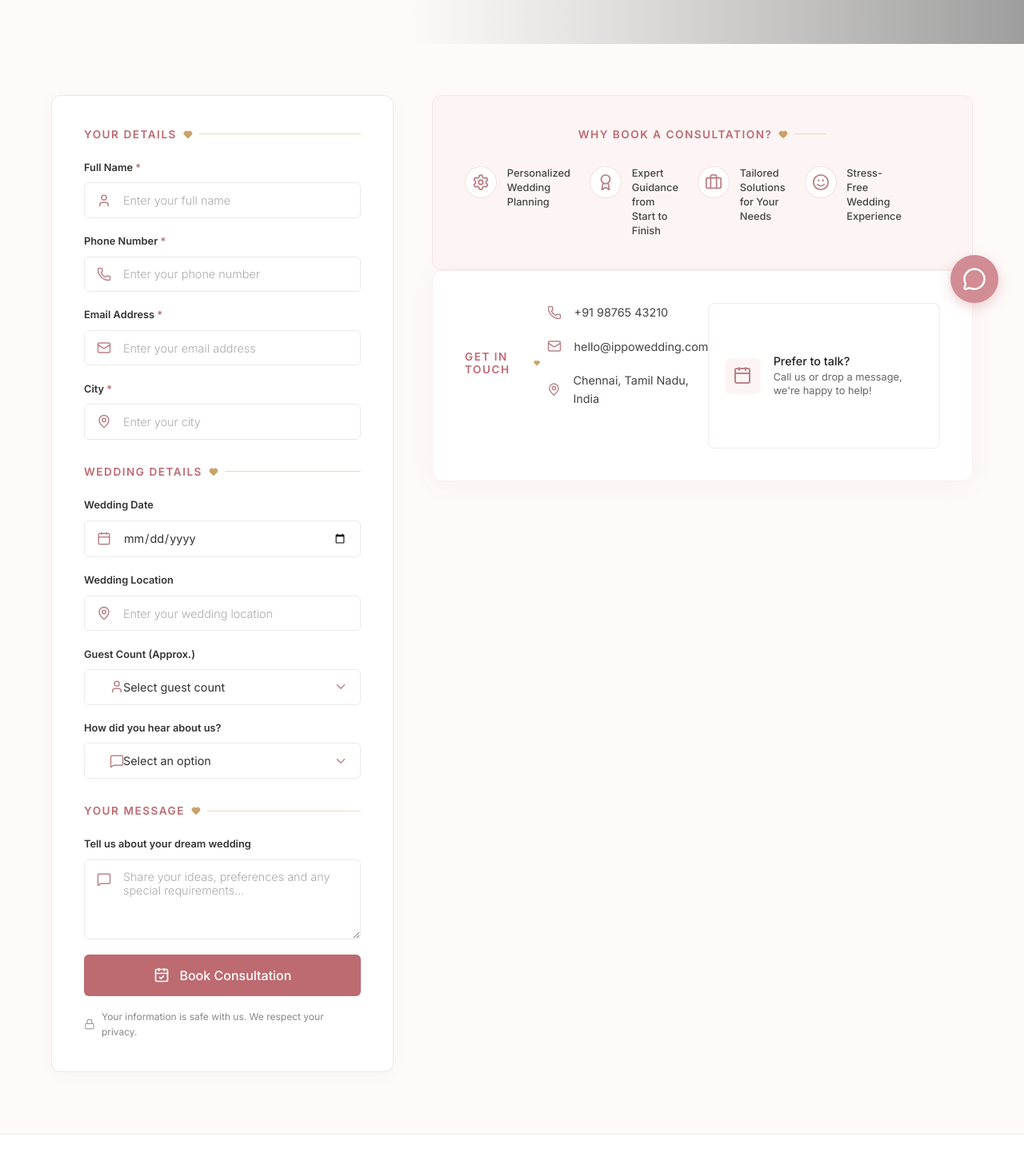
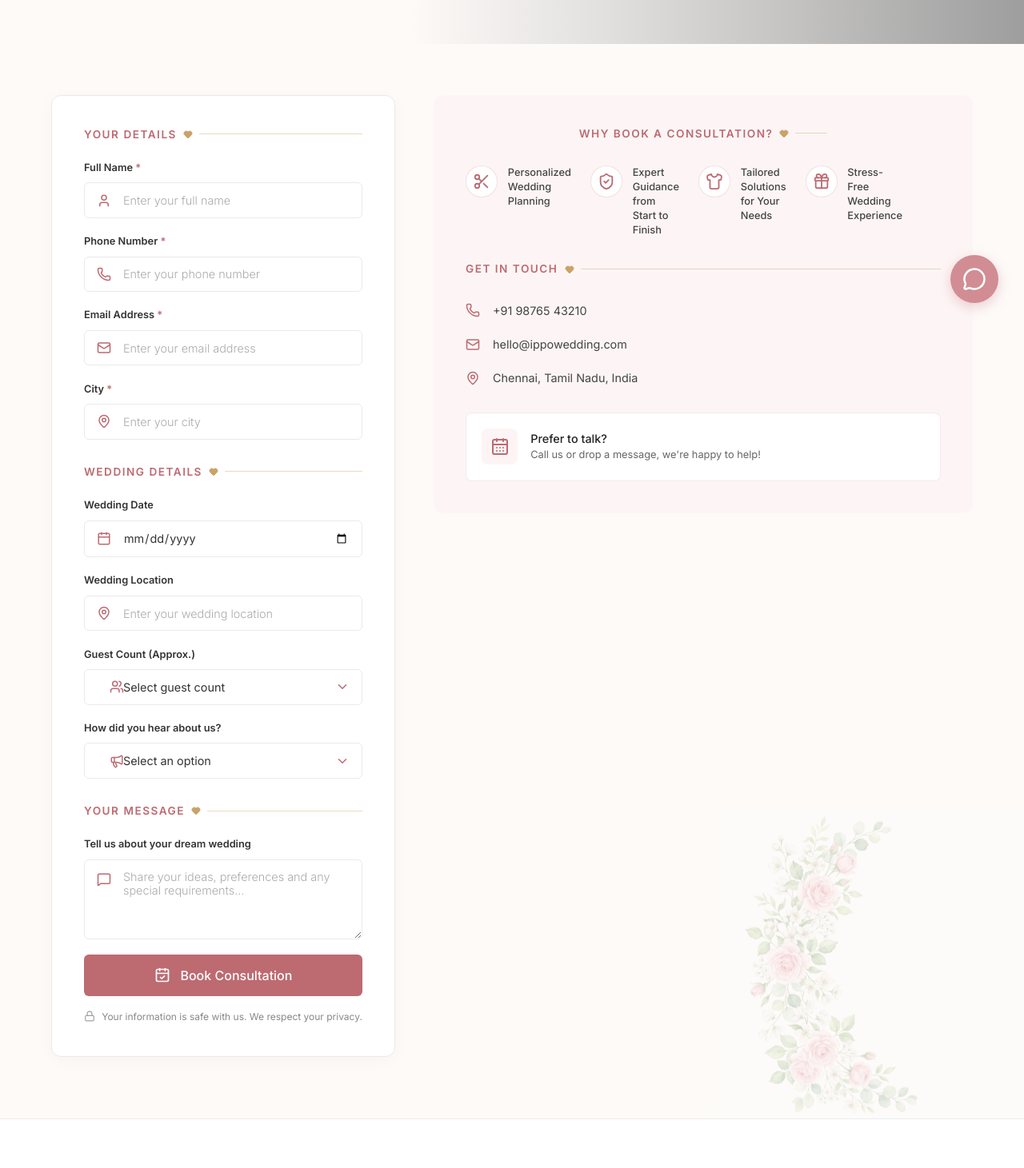
Before and after one commit to anbuselvamA/wedding-planner-, a React (Vite) app: page /book-consultation in a window 1280 px wide. Shown: the part 389-1850 px from the top of the page at 80% size. Built offline with nearby package versions, Linux system fonts and the light colour scheme; grey boxes are pictures that could not be loaded; a web font is replaced by a local one.

Commit message:
Add luxury animations and smooth scrolling

```diff
--- a/package.json
+++ b/package.json
@@ -10,6 +10,8 @@
     "preview": "vite preview"
   },
   "dependencies": {
+    "aos": "^2.3.4",
+    "lenis": "^1.3.23",
     "lucide-react": "^1.14.0",
     "react": "^19.2.6",
     "react-dom": "^19.2.6",
--- a/src/components/Hero.jsx
+++ b/src/components/Hero.jsx
@@ -7,21 +7,21 @@ const Hero = () => {
   return (
     <section className="hero">
       <div className="hero-container">
-        <img src="/images/floral_left_edge.png" alt="" className="floral-decoration" />
+        <img src="/images/floral_left_edge.png" alt="" className="floral-decoration float-anim" />
         <div className="hero-content">
-          <p className="hero-subtitle">WE PLAN. YOU CELEBRATE.</p>
-          <h1 className="hero-title">
+          <p className="hero-subtitle" data-aos="fade-right" data-aos-duration="1000">WE PLAN. YOU CELEBRATE.</p>
+          <h1 className="hero-title" data-aos="fade-up" data-aos-duration="1200">
             Plan Your<br />
             Dream Wedding<br />
             <span className="hero-title-script">Effortlessly</span>
           </h1>
-          <p className="hero-description">
+          <p className="hero-description" data-aos="fade-up" data-aos-delay="200" data-aos-duration="1000">
             From intimate moments to grand celebrations, we craft beautiful weddings that reflect your love story and leave memories forever.
           </p>
 
-          <div className="hero-actions">
-            <Link to="/book-consultation" className="btn btn-primary">Book Free Consultation</Link>
-            <button className="btn-play">
+          <div className="hero-actions" data-aos="fade-up" data-aos-delay="300">
+            <Link to="/book-consultation" className="btn btn-primary hover-glow hover-lift">Book Free Consultation</Link>
+            <button className="btn-play hover-lift">
               <span className="play-icon-wrapper">
                 <Play size={18} fill="var(--primary-color)" color="var(--primary-color)" />
               </span>
@@ -29,22 +29,22 @@ const Hero = () => {
             </button>
           </div>
 
-          <div className="hero-stats">
-            <div className="stat-item">
+          <div className="hero-stats" data-aos="fade-up" data-aos-delay="500">
+            <div className="stat-item hover-lift">
               <div className="stat-icon-wrapper"><Star size={20} color="#c9a367" /></div>
               <div className="stat-text">
                 <h4>500+</h4>
                 <p>Successful Weddings</p>
               </div>
             </div>
-            <div className="stat-item">
+            <div className="stat-item hover-lift">
               <div className="stat-icon-wrapper"><Award size={20} color="#c9a367" /></div>
               <div className="stat-text">
                 <h4>5+</h4>
                 <p>Years Experience</p>
               </div>
             </div>
-            <div className="stat-item">
+            <div className="stat-item hover-lift">
               <div className="stat-icon-wrapper"><MapPin size={20} color="#c9a367" /></div>
               <div className="stat-text">
                 <h4>Pan India</h4>
@@ -54,8 +54,8 @@ const Hero = () => {
           </div>
         </div>
 
-        <div className="hero-image">
-          <img src="/images/hero_couple.png" alt="Happy Indian Couple at Wedding" />
+        <div className="hero-image" data-aos="fade-left" data-aos-duration="1500">
+          <img src="/images/hero_couple.png" alt="Happy Indian Couple at Wedding" className="float-anim" />
         </div>
       </div>
     </section>
--- a/src/index.css
+++ b/src/index.css
@@ -23,6 +23,50 @@
 html, body {
   overflow-x: hidden;
   width: 100%;
+}
+
+/* Lenis Recommended Setup */
+html.lenis, html.lenis body {
+  height: auto;
+}
+.lenis.lenis-smooth {
+  scroll-behavior: auto !important;
+}
+.lenis.lenis-smooth [data-lenis-prevent] {
+  overscroll-behavior: contain;
+}
+.lenis.lenis-stopped {
+  overflow: hidden;
+}
+.lenis.lenis-scrolling iframe {
+  pointer-events: none;
+}
+
+/* Luxury Animations & Effects */
+.float-anim {
+  animation: float 6s ease-in-out infinite;
+}
+
+@keyframes float {
+  0%, 100% { translate: 0 0; }
+  50% { translate: 0 -15px; }
+}
+
+.hover-lift {
+  transition: transform 0.4s cubic-bezier(0.165, 0.84, 0.44, 1), box-shadow 0.4s cubic-bezier(0.165, 0.84, 0.44, 1) !important;
+}
+
+.hover-lift:hover {
+  transform: translateY(-5px) !important;
+  box-shadow: 0 15px 35px rgba(201, 163, 103, 0.15) !important;
+}
+
+.hover-glow {
+  transition: box-shadow 0.4s ease !important;
+}
+
+.hover-glow:hover {
+  box-shadow: 0 0 20px rgba(189, 106, 113, 0.3) !important;
 }
 
 body {
--- a/src/pages/AboutPage.jsx
+++ b/src/pages/AboutPage.jsx
@@ -25,10 +25,10 @@ const AboutPage = () => {
     <div className="about-page">
       {/* ── ABOUT HERO ── */}
       <section className="about-hero">
-        <img src="/images/floral_left_edge.png" alt="" className="about-floral left-floral" />
-        <img src="/images/floral_left_edge.png" alt="" className="about-floral right-floral" style={{ transform: 'scaleX(-1)' }} />
+        <img src="/images/floral_left_edge.png" alt="" className="about-floral left-floral float-anim" />
+        <img src="/images/floral_left_edge.png" alt="" className="about-floral right-floral float-anim" style={{ transform: 'scaleX(-1)' }} />
 
-        <div className="container">
+        <div className="container" data-aos="zoom-in" data-aos-duration="1200">
           <div className="about-hero-content">
             <div className="about-subtitle">ABOUT US</div>
             <div className="about-divider">
@@ -53,7 +53,7 @@ const AboutPage = () => {
             </p>
 
             <div className="about-hero-action">
-              <Link to="/book-consultation" className="btn btn-primary about-btn">
+              <Link to="/book-consultation" className="btn btn-primary about-btn hover-glow hover-lift">
                 Book Free Consultation
               </Link>
               <svg className="heart-trail" width="40" height="20" viewBox="0 0 40 20" fill="none" xmlns="http://www.w3.org/2000/svg">
@@ -68,7 +68,7 @@ const AboutPage = () => {
       {/* ── OUR STORY ── */}
       <section className="about-story">
         <div className="container">
-          <div className="story-header">
+          <div className="story-header" data-aos="fade-up">
             <div className="about-subtitle">OUR STORY <span className="feather-icon">✒</span></div>
             <h2 className="story-title">A Passion That Turned Into A Promise</h2>
             <div className="about-divider">
@@ -85,7 +85,7 @@ const AboutPage = () => {
           </div>
 
           <div className="story-stats">
-            <div className="story-stat-item">
+            <div className="story-stat-item hover-lift" data-aos="fade-up" data-aos-delay="100">
               <div className="stat-icon-circle">
                 <Heart size={28} strokeWidth={1.5} color="#c97a82" />
               </div>
@@ -93,7 +93,7 @@ const AboutPage = () => {
               <p className="stat-label">Successful Weddings</p>
             </div>
 
-            <div className="story-stat-item">
+            <div className="story-stat-item hover-lift" data-aos="fade-up" data-aos-delay="200">
               <div className="stat-icon-circle">
                 <MapPin size={28} strokeWidth={1.5} color="#c97a82" />
               </div>
@@ -101,7 +101,7 @@ const AboutPage = () => {
               <p className="stat-label">Cities Across India</p>
             </div>
 
-            <div className="story-stat-item">
+            <div className="story-stat-item hover-lift" data-aos="fade-up" data-aos-delay="300">
               <div className="stat-icon-circle">
                 <Award size={28} strokeWidth={1.5} color="#c97a82" />
               </div>
@@ -109,7 +109,7 @@ const AboutPage = () => {
               <p className="stat-label">Years of Experience</p>
             </div>
 
-            <div className="story-stat-item">
+            <div className="story-stat-item hover-lift" data-aos="fade-up" data-aos-delay="400">
               <div className="stat-icon-circle">
                 <ThumbsUp size={28} strokeWidth={1.5} color="#c97a82" />
               </div>
@@ -123,7 +123,7 @@ const AboutPage = () => {
       {/* ── WHY CHOOSE US ── */}
       <section className="about-features">
         <div className="container">
-          <div className="features-header">
+          <div className="features-header" data-aos="fade-up">
             <div className="about-subtitle">WHY CHOOSE US?</div>
             <div className="about-divider">
               <span className="diamond-gold">♥</span>
@@ -131,7 +131,7 @@ const AboutPage = () => {
           </div>
 
           <div className="features-grid">
-            <div className="feature-card">
+            <div className="feature-card hover-lift" data-aos="fade-up" data-aos-delay="100">
               <div className="feature-icon-wrapper">
                 <Gem size={32} strokeWidth={1.5} color="#c97a82" />
               </div>
@@ -139,7 +139,7 @@ const AboutPage = () => {
               <p>Customized solutions<br/>for your unique needs.</p>
             </div>
 
-            <div className="feature-card">
+            <div className="feature-card hover-lift" data-aos="fade-up" data-aos-delay="200">
               <div className="feature-icon-wrapper">
                 <ClipboardCheck size={32} strokeWidth={1.5} color="#c97a82" />
               </div>
@@ -147,7 +147,7 @@ const AboutPage = () => {
               <p>Every detail matters,<br/>and we perfect it.</p>
             </div>
 
-            <div className="feature-card">
+            <div className="feature-card hover-lift" data-aos="fade-up" data-aos-delay="300">
               <div className="feature-icon-wrapper">
                 <Users size={32} strokeWidth={1.5} color="#c97a82" />
               </div>
@@ -155,7 +155,7 @@ const AboutPage = () => {
               <p>We work with the best<br/>vendors in the industry.</p>
             </div>
 
-            <div className="feature-card">
+            <div className="feature-card hover-lift" data-aos="fade-up" data-aos-delay="400">
               <div className="feature-icon-wrapper">
                 <Clock size={32} strokeWidth={1.5} color="#c97a82" />
               </div>
@@ -163,7 +163,7 @@ const AboutPage = () => {
               <p>Timely execution for a<br/>stress-free experience.</p>
             </div>
 
-            <div className="feature-card">
+            <div className="feature-card hover-lift" data-aos="fade-up" data-aos-delay="500">
               <div className="feature-icon-wrapper">
                 <IndianRupee size={32} strokeWidth={1.5} color="#c97a82" />
               </div>
@@ -171,7 +171,7 @@ const AboutPage = () => {
               <p>No hidden costs,<br/>just honest pricing.</p>
             </div>
 
-            <div className="feature-card">
+            <div className="feature-card hover-lift" data-aos="fade-up" data-aos-delay="600">
               <div className="feature-icon-wrapper">
                 <HeartHandshake size={32} strokeWidth={1.5} color="#c97a82" />
               </div>
@@ -183,7 +183,7 @@ const AboutPage = () => {
       </section>
 
       {/* ── CTA BANNER ── */}
-      <section className="about-cta">
+      <section className="about-cta" data-aos="zoom-in" data-aos-duration="1000">
         <div className="about-cta-bg">
           <img src="/images/svc_catering.png" alt="" className="cta-bg-left" />
           <img src="/images/svc_catering.png" alt="" className="cta-bg-right" />
@@ -191,7 +191,7 @@ const AboutPage = () => {
         <div className="container about-cta-content">
           <h2>Let's Create Your Unforgettable Story</h2>
           <p>Book a free consultation and let's start planning your dream wedding.</p>
-          <Link to="/book-consultation" className="btn btn-cta-white">
+          <Link to="/book-consultation" className="btn btn-cta-white hover-glow hover-lift">
             Book Free Consultation <ArrowRight size={18} />
           </Link>
         </div>
--- a/src/pages/BookConsultationPage.css
+++ b/src/pages/BookConsultationPage.css
@@ -6,6 +6,19 @@
   background-color: #fdfaf8;
   min-height: 100vh;
   padding-bottom: clamp(3rem, 6vw, 5rem);
+  position: relative;
+  overflow-x: hidden;
+}
+
+.book-floral-bottom {
+  position: absolute;
+  bottom: 0;
+  right: 0;
+  width: clamp(200px, 30vw, 400px);
+  transform: rotate(180deg) scaleX(-1);
+  opacity: 0.3;
+  z-index: 0;
+  pointer-events: none;
 }
 
 /* ── HERO BANNER ── */
@@ -195,7 +208,7 @@
 .input-icon, .textarea-icon {
   position: absolute;
   left: 1rem;
-  color: #ba8387;
+  color: #bd6a71;
   pointer-events: none;
 }
 
@@ -222,7 +235,7 @@
 
 .input-wrapper input:focus, .textarea-wrapper textarea:focus {
   outline: none;
-  border-color: #ba8387;
+  border-color: #bd6a71;
 }
 
 .input-wrapper input::placeholder, .textarea-wrapper textarea::placeholder {
@@ -263,13 +276,13 @@
 
 .select-wrapper select:focus {
   outline: none;
-  border-color: #ba8387;
+  border-color: #bd6a71;
 }
 
 .select-arrow {
   position: absolute;
   right: 1rem;
-  color: #ba8387;
+  color: #bd6a71;
   pointer-events: none;
 }
 
@@ -310,11 +323,10 @@
 }
 
 /* ── INFO PANEL (RIGHT COL) ── */
-.info-card {
+.info-panel-wrapper {
   background: #fdf5f5;
   border-radius: 12px;
   padding: clamp(1.5rem, 4vw, 2.5rem);
-  border: 1px solid rgba(189, 106, 113, 0.1);
 }
 
 .card-header-center, .card-header-left {
--- a/src/pages/BookConsultationPage.jsx
+++ b/src/pages/BookConsultationPage.jsx
@@ -4,7 +4,7 @@ import {
   User, Phone, Mail, MapPin, Calendar,
   ChevronDown, MessageSquare, Lock, Heart,
   Settings, Award, Briefcase, Smile, CheckCircle,
-  CalendarCheck
+  CalendarCheck, Users, Megaphone, Scissors, ShieldCheck, Shirt, Gift, CalendarDays
 } from 'lucide-react';
 
 const BookConsultationPage = () => {
@@ -37,14 +37,15 @@ const BookConsultationPage = () => {
 
   return (
     <div className="book-page">
+      <img src="/images/floral_left_edge.png" alt="" className="book-floral-bottom float-anim" />
       {/* HERO SECTION */}
       <section className="book-hero">
-        <div className="book-hero-bg"></div>
+        <div className="book-hero-bg" data-aos="fade-down" data-aos-duration="1500"></div>
         <div className="book-hero-content container">
-          <div className="book-hero-text">
+          <div className="book-hero-text" data-aos="fade-up" data-aos-duration="1200">
             <div className="book-subtitle-wrapper">
               <span className="book-subtitle">BOOK A CONSULTATION</span>
-              <Heart size={14} className="book-heart-icon" fill="#c9a367" color="#c9a367" />
+              <Heart size={14} className="book-heart-icon float-anim" fill="#c9a367" color="#c9a367" />
               <div className="book-subtitle-line"></div>
             </div>
             <h1 className="book-title">
@@ -63,8 +64,8 @@ const BookConsultationPage = () => {
         <div className="book-grid">
 
           {/* LEFT COLUMN: FORM */}
-          <div className="book-form-col">
-            <form className="consultation-form" onSubmit={handleSubmit}>
+          <div className="book-form-col" data-aos="fade-right" data-aos-duration="1000">
+            <form className="consultation-form hover-lift" onSubmit={handleSubmit}>
 
               {/* YOUR DETAILS */}
               <div className="form-section">
@@ -174,7 +175,7 @@ const BookConsultationPage = () => {
                   <label>Guest Count (Approx.)</label>
                   <div className="select-wrapper">
                     <div className="input-icon-wrapper">
-                      <User size={18} className="input-icon" />
+                      <Users size={18} className="input-icon" />
                     </div>
                     <select
                       name="guestCount"
@@ -195,7 +196,7 @@ const BookConsultationPage = () => {
                   <label>How did you hear about us?</label>
                   <div className="select-wrapper">
                     <div className="input-icon-wrapper">
-                      <MessageSquare size={18} className="input-icon" />
+                      <Megaphone size={18} className="input-icon" />
                     </div>
                     <select
                       name="hearAboutUs"
@@ -238,7 +239,7 @@ const BookConsultationPage = () => {
               </div>
 
               {/* SUBMIT BUTTON */}
-              <button type="submit" className="book-submit-btn">
+              <button type="submit" className="book-submit-btn hover-glow hover-lift">
                 <CalendarCheck size={20} />
                 Book Consultation
               </button>
@@ -252,10 +253,11 @@ const BookConsultationPage = () => {
           </div>
 
           {/* RIGHT COLUMN: INFO PANEL */}
-          <div className="book-info-col">
+          <div className="book-info-col" data-aos="fade-left" data-aos-duration="1000" data-aos-delay="200">
+            <div className="info-panel-wrapper hover-lift">
 
               {/* WHY BOOK */}
-            <div className="info-card why-book-card">
+              <div className="why-book-section">
                 <div className="card-header-center">
                   <h3>WHY BOOK A CONSULTATION?</h3>
                   <Heart size={12} className="section-heart" fill="#c9a367" color="#c9a367" />
@@ -265,25 +267,25 @@ const BookConsultationPage = () => {
               <div className="features-grid">
                 <div className="feature-item">
                   <div className="feature-icon">
-                    <Settings size={22} color="#ba8387" />
+                    <Scissors size={22} color="#bd6a71" />
                   </div>
                   <p>Personalized<br/>Wedding Planning</p>
                 </div>
                 <div className="feature-item">
                   <div className="feature-icon">
-                    <Award size={22} color="#ba8387" />
+                    <ShieldCheck size={22} color="#bd6a71" />
                   </div>
                   <p>Expert Guidance<br/>from Start to Finish</p>
                 </div>
                 <div className="feature-item">
                   <div className="feature-icon">
-                    <Briefcase size={22} color="#ba8387" />
+                    <Shirt size={22} color="#bd6a71" />
                   </div>
                   <p>Tailored Solutions<br/>for Your Needs</p>
                 </div>
                 <div className="feature-item">
                   <div className="feature-icon">
-                    <Smile size={22} color="#ba8387" />
+                    <Gift size={22} color="#bd6a71" />
                   </div>
                   <p>Stress-Free<br/>Wedding Experience</p>
                 </div>
@@ -291,7 +293,7 @@ const BookConsultationPage = () => {
             </div>
 
             {/* GET IN TOUCH */}
-            <div className="info-card contact-card mt-4">
+            <div className="contact-section mt-4">
               <div className="card-header-left">
                 <h3>GET IN TOUCH</h3>
                 <Heart size={12} className="section-heart" fill="#c9a367" color="#c9a367" />
@@ -300,28 +302,30 @@ const BookConsultationPage = () => {
 
               <ul className="book-contact-list">
                 <li>
-                  <Phone size={18} color="#ba8387" />
+                  <Phone size={18} color="#bd6a71" />
                   <span>+91 98765 43210</span>
                 </li>
                 <li>
-                  <Mail size={18} color="#ba8387" />
+                  <Mail size={18} color="#bd6a71" />
                   <span>hello@ippowedding.com</span>
                 </li>
                 <li>
-                  <MapPin size={18} color="#ba8387" />
+                  <MapPin size={18} color="#bd6a71" />
                   <span>Chennai, Tamil Nadu, India</span>
                 </li>
               </ul>
 
               <div className="talk-banner">
                 <div className="talk-icon">
-                  <Calendar size={24} color="#ba8387" />
+                  <CalendarDays size={24} color="#bd6a71" />
                 </div>
                 <div className="talk-text">
                   <h4>Prefer to talk?</h4>
                   <p>Call us or drop a message, we're happy to help!</p>
                 </div>
               </div>
+            </div>
+
             </div>
 
           </div>
--- a/src/pages/GalleryPage.jsx
+++ b/src/pages/GalleryPage.jsx
@@ -28,10 +28,10 @@ const GalleryPage = () => {
     <div className="gallery-page">
       {/* ── HERO BANNER ── */}
       <section className="gallery-hero-banner">
-        <img src="/images/floral_left_edge.png" alt="floral" className="floral-edge floral-left" />
-        <img src="/images/floral_left_edge.png" alt="floral" className="floral-edge floral-right" />
+        <img src="/images/floral_left_edge.png" alt="floral" className="floral-edge floral-left float-anim" />
+        <img src="/images/floral_left_edge.png" alt="floral" className="floral-edge floral-right float-anim" />
 
-        <div className="gallery-hero-content">
+        <div className="gallery-hero-content" data-aos="zoom-in" data-aos-duration="1200">
           <p className="gallery-hero-subtitle">OUR GALLERY</p>
           <h1 className="gallery-hero-title">
             Moments We Create,<br />
@@ -49,7 +49,7 @@ const GalleryPage = () => {
       </section>
 
       {/* ── FILTER TABS ── */}
-      <section className="gallery-filters-section">
+      <section className="gallery-filters-section" data-aos="fade-up" data-aos-delay="200">
         <div className="container">
           <div className="gallery-tabs">
             {tabs.map(tab => (
@@ -70,7 +70,7 @@ const GalleryPage = () => {
         <div className="container">
           <div className="gallery-masonry">
             {filteredItems.map((item, index) => (
-              <div className="gallery-masonry-item" key={`${item.id}-${index}`}>
+              <div className="gallery-masonry-item hover-lift" key={`${item.id}-${index}`} data-aos="zoom-in" data-aos-delay={(index % 3) * 100}>
                 <img src={item.src} alt={`Wedding ${item.category}`} />
               </div>
             ))}
@@ -79,10 +79,10 @@ const GalleryPage = () => {
       </section>
 
       {/* ── CTA BANNER ── */}
-      <section className="gallery-cta">
+      <section className="gallery-cta" data-aos="fade-up" data-aos-duration="1000">
         <div className="container">
           <div className="gallery-cta-inner">
-            <div className="cta-icon-box">
+            <div className="cta-icon-box float-anim">
               <svg viewBox="0 0 24 24" fill="none" stroke="#bd6a71" strokeWidth="1.5">
                 <rect x="3" y="4" width="18" height="18" rx="2" ry="2" />
                 <line x1="16" y1="2" x2="16" y2="6" />
@@ -94,7 +94,7 @@ const GalleryPage = () => {
               <h2>Ready to Create Your Beautiful Memories?</h2>
               <p>Let us plan your dream wedding with perfection and love.</p>
             </div>
-            <Link to="/book-consultation" className="btn btn-primary cta-button-right">Book Free Consultation →</Link>
+            <Link to="/book-consultation" className="btn btn-primary cta-button-right hover-glow hover-lift">Book Free Consultation →</Link>
           </div>
         </div>
       </section>
```
Also changed, not shown: src/App.jsx (+36 -1 lines), src/components/Navbar.css (+12 -0 lines), src/components/Navbar.jsx (+5 -3 lines), src/pages/PackagesPage.jsx (+13 -13 lines), src/pages/ServicesPage.jsx (+10 -10 lines), 1 other file (tests, documents, lock files or other folders). Lines whose indentation alone changed are shown as unchanged.
